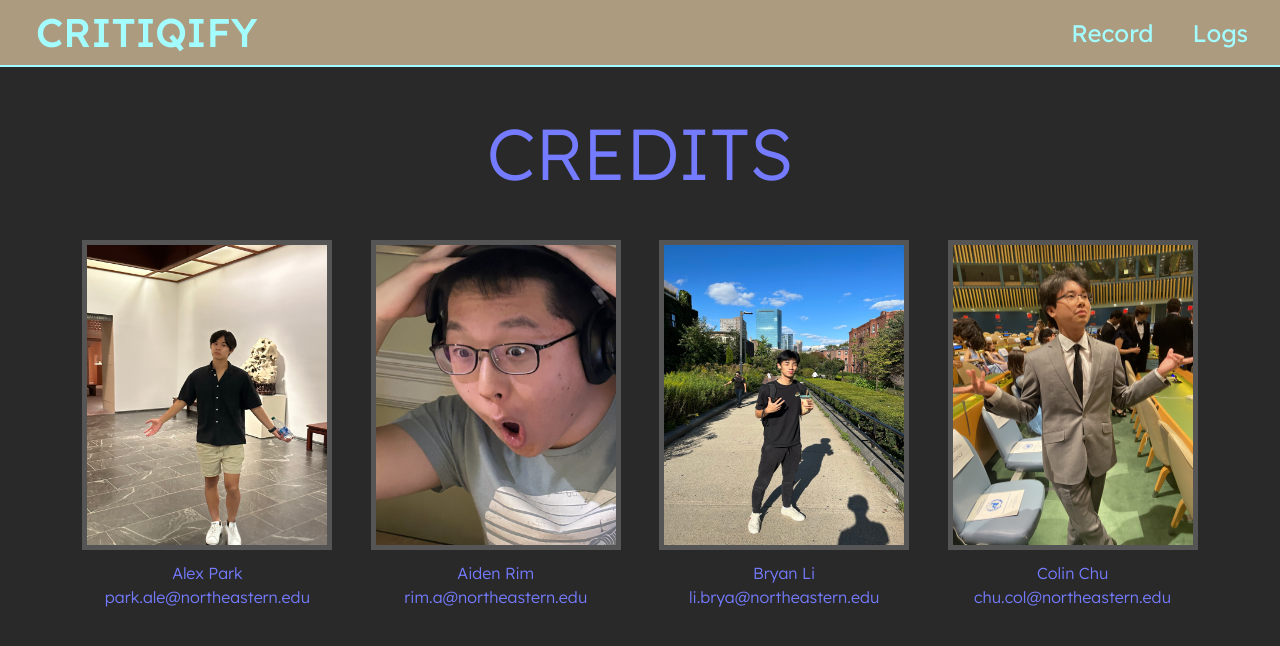
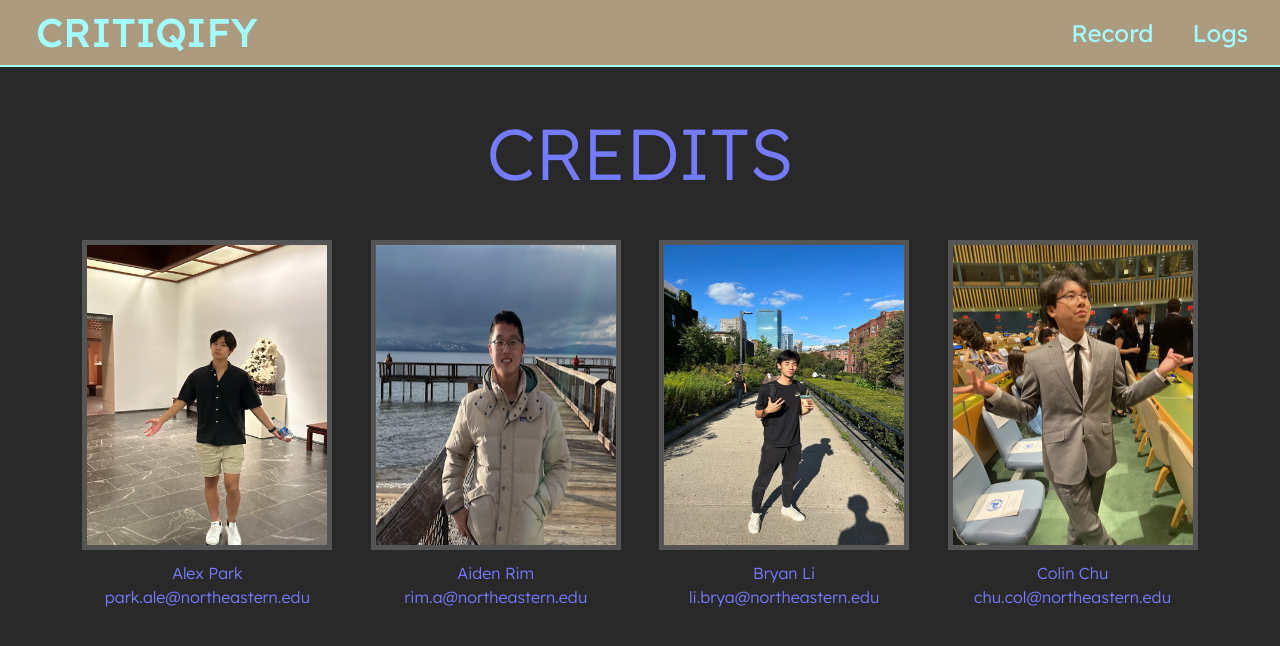
Before and after one commit to alexpark0/Critiqify, a React (Vite) app: page /credits in a window 1280 px wide. Shown: the top 646 px of the page. Built offline with nearby package versions, Linux system fonts and the light colour scheme.

Commit message:
Update CreditsPage.jsx

```diff
--- a/src/pages/CreditsPage.jsx
+++ b/src/pages/CreditsPage.jsx
@@ -14,7 +14,7 @@ const CreditsPage = () => {
       </div>
       <div>
         <a href="https://www.linkedin.com/in/aidenrim/">
-          <img className="pfp" src="aiden.jpg" alt="arim" width="240" height="300" />
+          <img className="pfp" src="aidenrim.jpg" alt="arim" width="240" height="300" />
         </a>
         <div>Aiden Rim</div>
         <div>rim.a@northeastern.edu</div>
```
